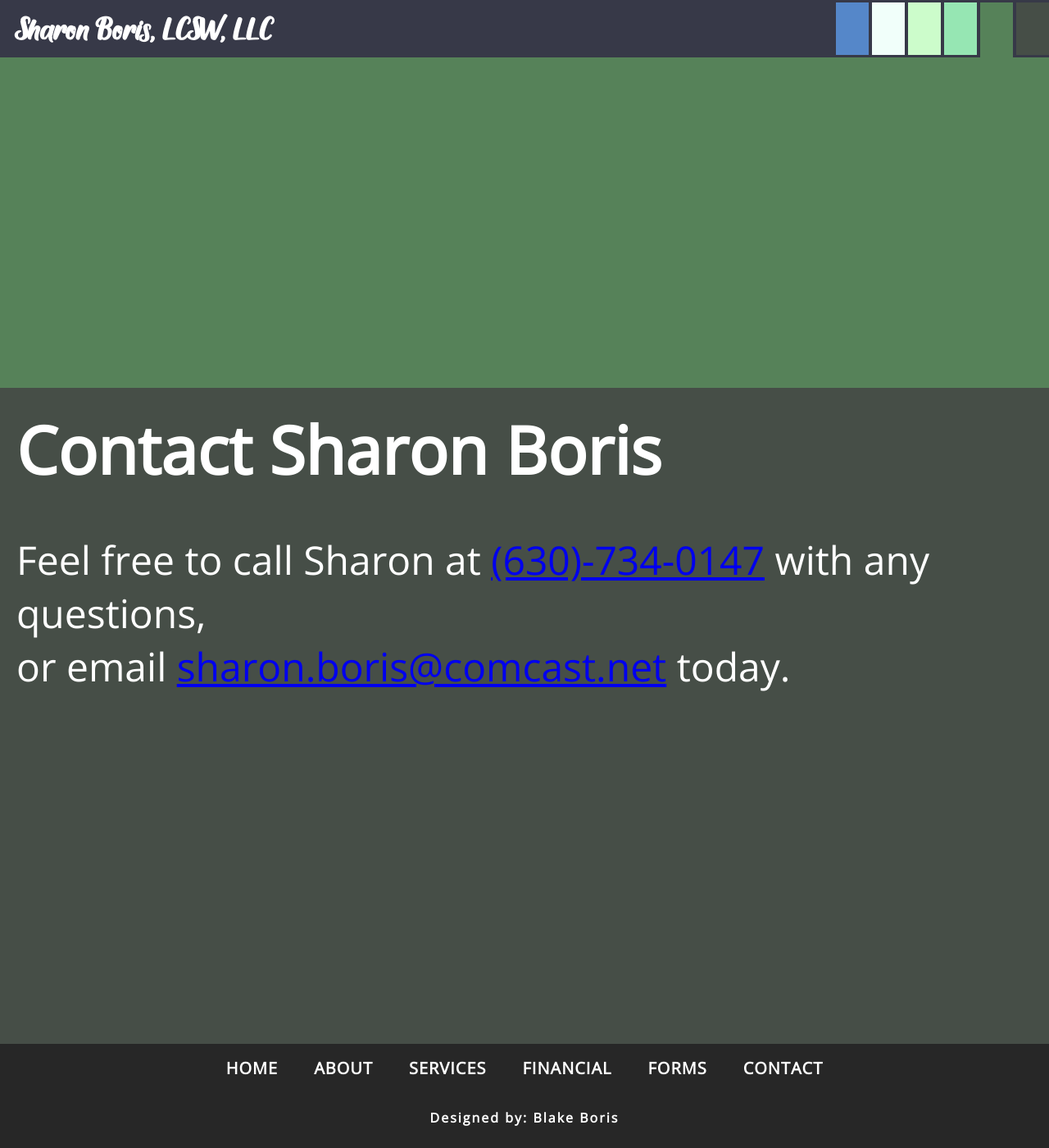
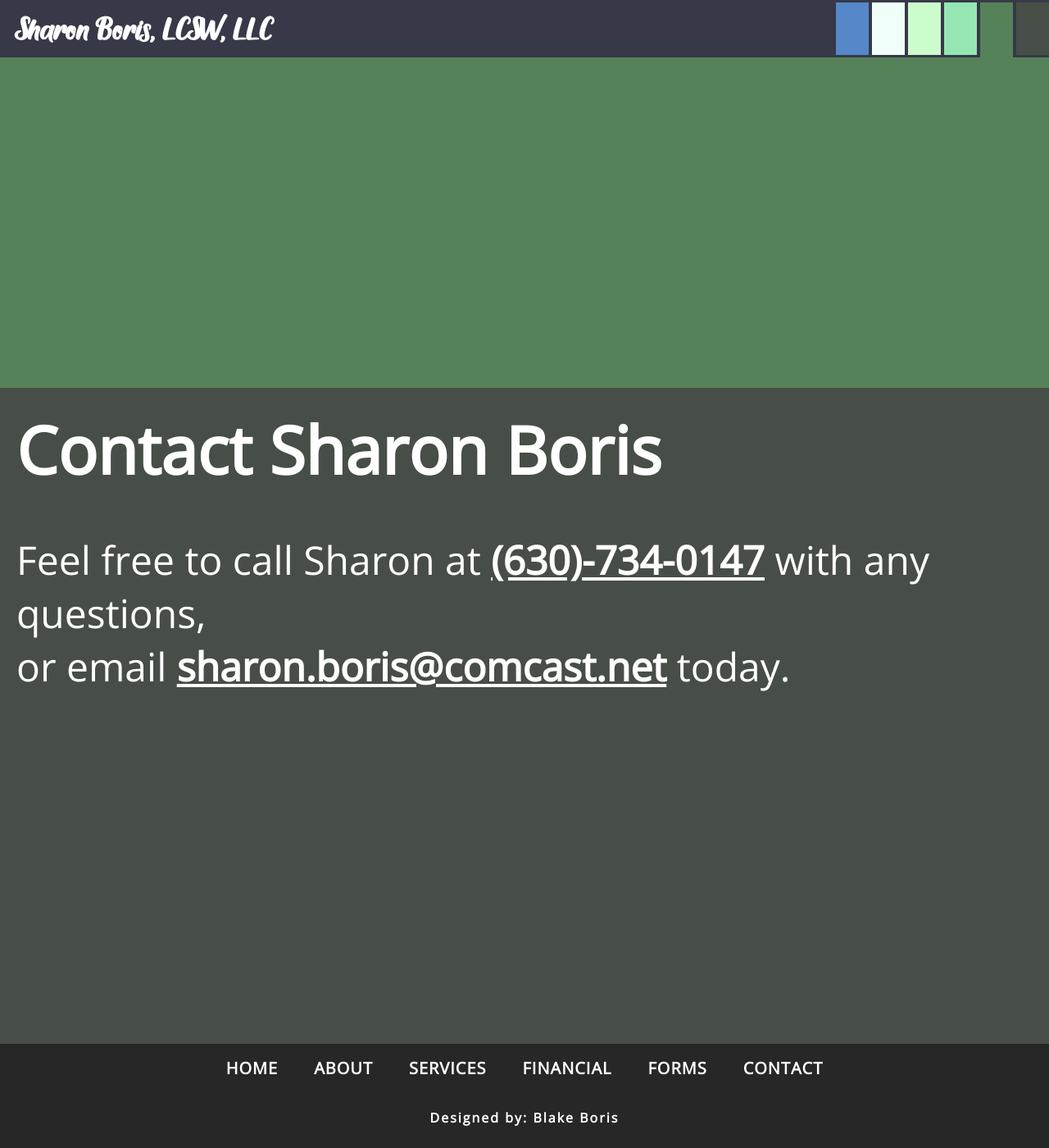
Before and after one commit to PlGGS/sharonboris.com, a Jekyll site: the page built from index.html, in a window 1280 px wide and 1400 px high, scrolled down 3527 px. Shown: the whole window at 82% size. Built offline with Jekyll 4.4.1, drawn with Linux system fonts in a browser that asks for light colours; nearby versions of some CDN libraries; some web fonts are replaced.

Commit message:
Changed hyperlink color and bold in contact

```diff
--- a/css/main.scss
+++ b/css/main.scss
@@ -353,6 +353,11 @@ section {
     ul {
         list-style-type: none;
     }
+
+    .inner p a {
+        color: white;
+        font-weight: bold;
+    }
 }
 
 section h2 {
```
